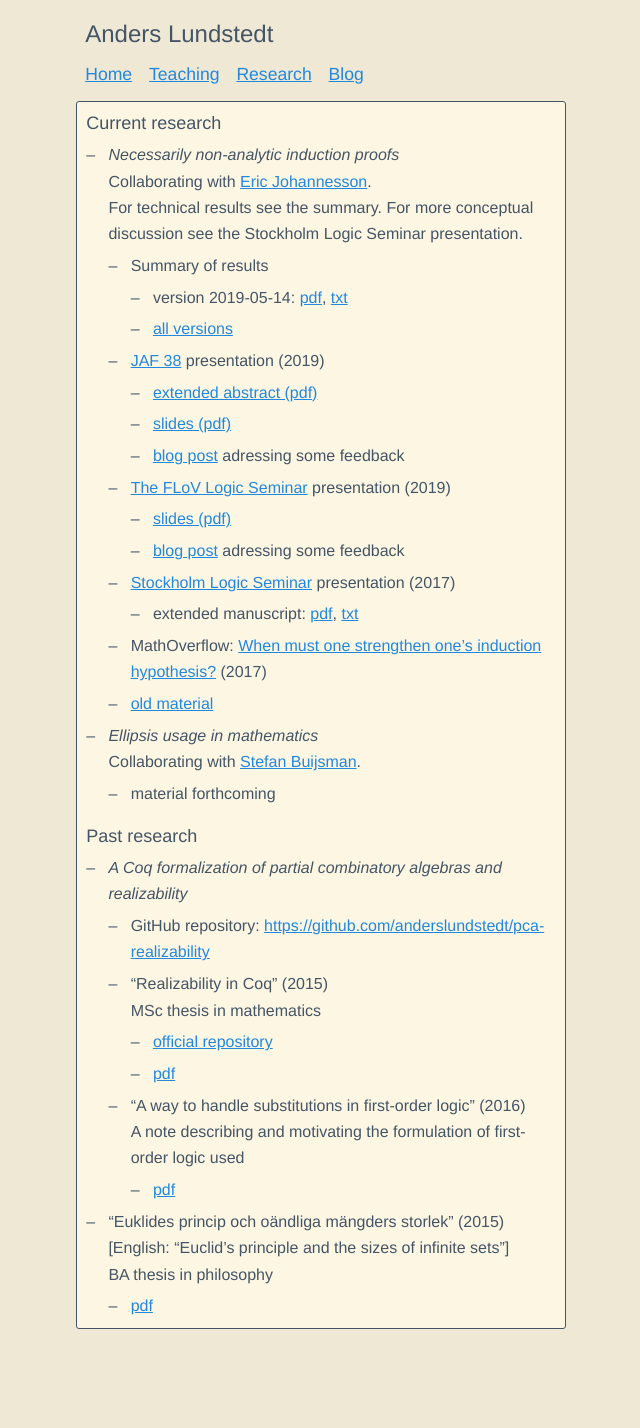
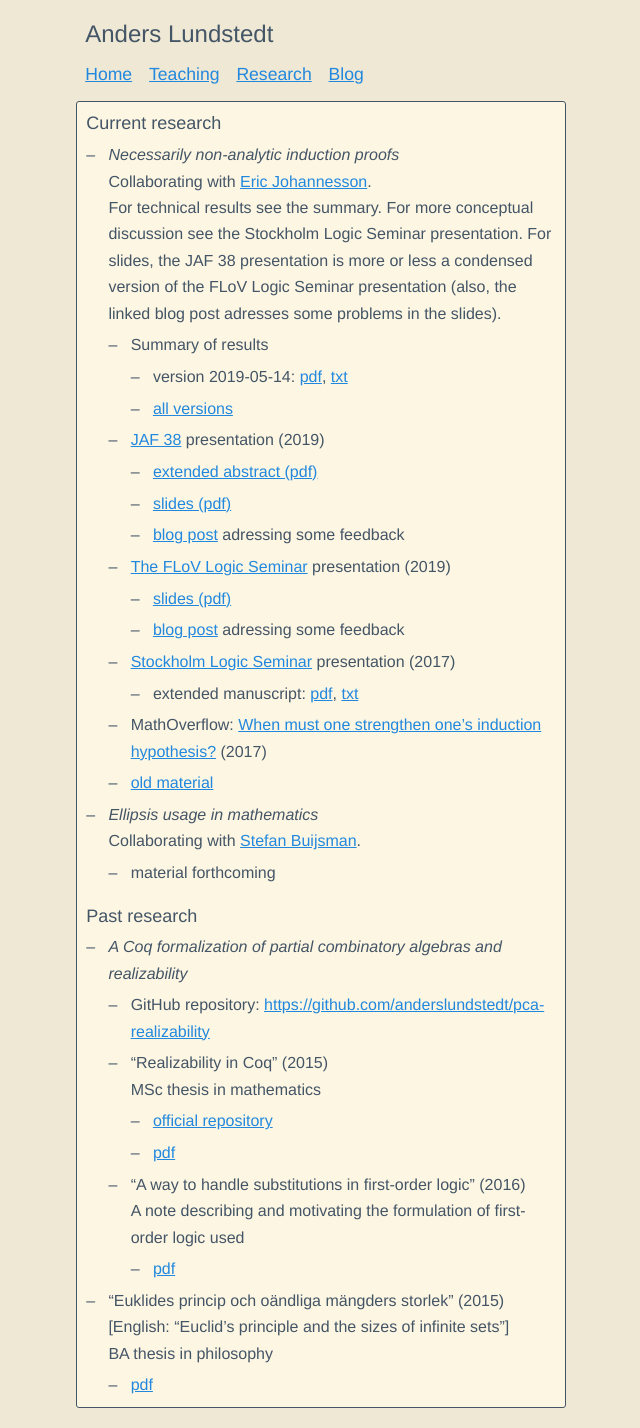
Before and after one commit to anderslundstedt/anderslundstedt.github.io, a Jekyll site: the page built from research/index.md, in a window 1280 px wide. Shown: the whole page, without its empty margins (319-959 px from the left). Built offline with Jekyll 4.4.1, drawn with Linux system fonts in a browser that asks for light colours; before the commit the page ends 1349 px from its top, so only the background shows below that.

Commit message:
describe slides

```diff
--- a/research/index.md
+++ b/research/index.md
@@ -6,7 +6,9 @@ title: Research
 - *Necessarily non-analytic induction proofs*
   Collaborating with [Eric Johannesson](https://sites.google.com/view/ericjohannesson).
   For technical results see the summary. For more conceptual discussion see the
-  Stockholm Logic Seminar presentation.
+  Stockholm Logic Seminar presentation. For slides, the JAF 38 presentation is
+  more or less a condensed version of the FLoV Logic Seminar presentation (also,
+  the linked blog post adresses some problems in the slides).
   - Summary of results
     - version 2019-05-14:
       [pdf](non_analytic_induction/summary/lundstedt_non_analytic_induction_summary_20190514.pdf),
```
